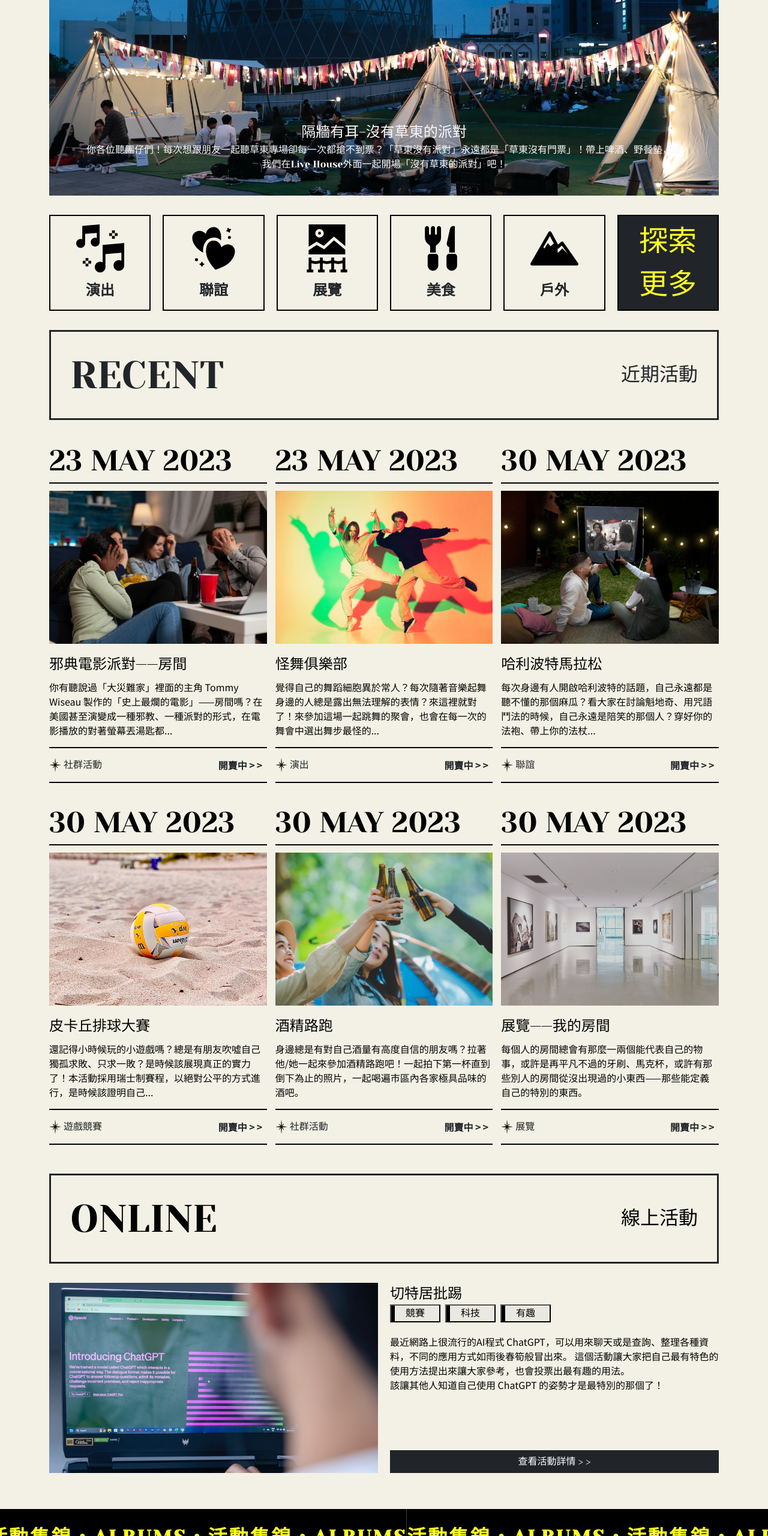
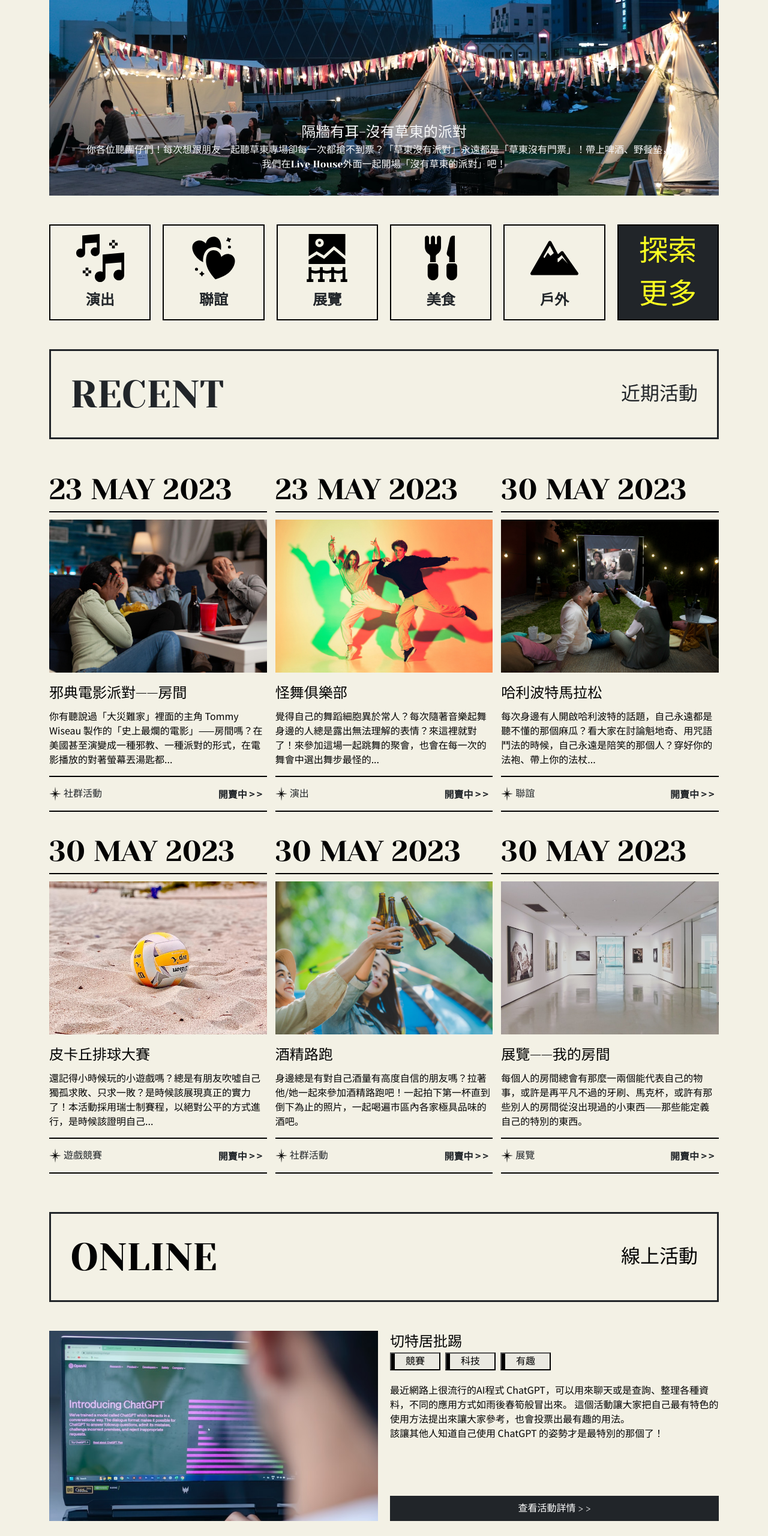
Before and after one commit to lianne14/w6-1, a website built with Vite: page pages/index.html in a window 1280 px wide. Shown: the part 240-2800 px from the top of the page at 60% size. Built offline with nearby package versions, Linux system fonts and the light colour scheme.

Commit message:
修改間距以及線條粗細

```diff
--- a/layout/footer.ejs
+++ b/layout/footer.ejs
@@ -1,4 +1,4 @@
-<footer class="text-center border-top border-2 mt-60">
+<footer class="text-center border-top border-3 mt-60">
     <div class="container">
         <p class="font-TC fs-8 fs-lg-6 py-8">© 7TAO七逃. All Rights Reserved</p>
     </div>
--- a/pages/index.html
+++ b/pages/index.html
@@ -26,7 +26,7 @@
     <!-- 這一區也有產生X軸! -->
     <!-- 實在找不到是因為什麼先用 overflow-hidden -->
     <!-- 希望助教可以幫忙看一下~ -->
-    <nav class="container">
+    <nav class="container my-8 my-lg-9">
       <div class="row row-cols-3 row-cols-sm-2 row-cols-lg-6 g-6 overflow-hidden" role="button" aria-label="navbar">
         <!-- role: 增強語意；role="button"讓整個區塊可以點  aria-label: 螢幕閱讀器標籤-->
         <div class="col">
@@ -68,7 +68,7 @@
     </nav>
 
 
-    <section class="container my-8">
+    <section class="container mb-8 mb-lg-9">
       <a href="event.html" class="d-flex align-items-center justify-content-between border border-dark border-3 px-8 py-7">
         <p class="fs-5 fs-sm-3 fs-lg-1">RECENT</p>
         <p class="fs-7 fs-sm-5 fs-lg-4">近期活動</p>
@@ -227,7 +227,7 @@
     </main>
 
     <!-- online -->
-    <section class="container my-8">
+    <section class="container my-8 my-lg-9">
       <div class="d-flex align-items-center justify-content-between border border-dark border-3 px-8 py-7">
         <p class="fs-5 fs-sm-3 fs-lg-1">ONLINE</p>
         <p class="fs-7 fs-sm-5 fs-lg-4">線上活動</p>
@@ -250,7 +250,7 @@
               <p class="mb-10 mt-6 font-TC">最近網路上很流行的AI程式 ChatGPT，可以用來聊天或是查詢、整理各種資料，不同的應用方式如雨後春筍般冒出來。
               這個活動讓大家把自己最有特色的使用方法提出來讓大家參考，也會投票出最有趣的用法。<br>
               該讓其他人知道自己使用 ChatGPT 的姿勢才是最特別的那個了！</p>
-              <button type="button" class="btn btn-dark full position-absolute bottom-0">查看活動詳情 > ></button>
+              <button type="button" class="btn btn-dark full position-absolute bottom-0 py-2">查看活動詳情 > ></button>
           </div>
         </aside>
       </div>
@@ -364,7 +364,7 @@
       </ul>
     </section>
 
-    <figure class="text-center border-bottom border-top border-dark py-10 border-3 mt-60">
+    <figure class="text-center border-top border-dark pt-10 border-3 mt-60">
       <blockquote class="blockquote container">
         <p class="fs-6 fs-lg-4">此刻打盹，你將做夢；此刻學習，你將圓夢</p>
       </blockquote>
```
